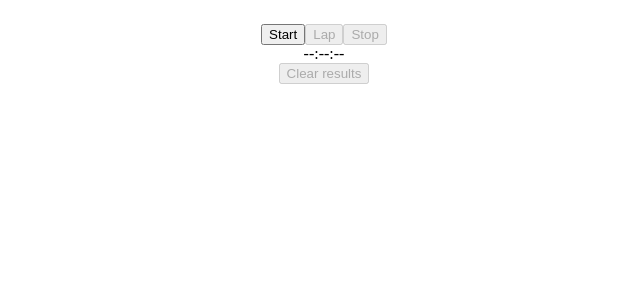
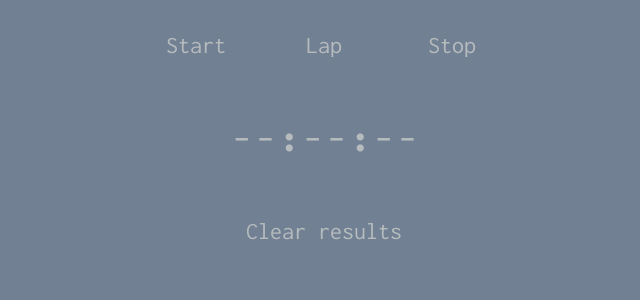
Before and after one commit to jaroslaw-bagnicki/react-timer, a React app: page / in a window 1280 px wide. Shown: the top 300 px of the page, without its empty margins (316-956 px from the left). Built offline with nearby package versions, Linux system fonts and the light colour scheme.

Commit message:
Add styles

```diff
--- a/src/App.js
+++ b/src/App.js
@@ -24,11 +24,11 @@ export class App extends Component {
           <Button onClick={this.stop} color="red" disabled={!isRunning}>Stop</Button>
         </div>
 
-        <div className={styles.timerLabel}>
+        <div className={styles.timer}>
           {isRunning ? this.renderTime() : stopTimeText || '--:--:--'}
         </div>
 
-        <div>
+        <div className={styles.results}>
           <Button onClick={this.clear} disabled={(!(!!laps.length || !!stopTimeText))}>Clear results</Button>
           <Results laps={laps} />
         </div>
--- a/src/App.styles.module.scss
+++ b/src/App.styles.module.scss
@@ -1,3 +1,6 @@
+
+@import url('https://fonts.googleapis.com/css?family=Major+Mono+Display');
+
 .container {
   width: 90%;
   margin: 0 auto;
@@ -6,3 +9,17 @@
   flex-direction: column;
   align-items: center;
 }
+
+.timer {
+  margin: 3rem 1rem;
+  font-family: 'Major Mono Display', monospace;
+  font-size: 2rem;
+  font-weight: 600;
+  user-select: none;
+}
+
+.results {
+  display: flex;
+  flex-direction: column;
+  align-items: center;
+}
--- /dev/null
+++ b/src/components/Button/Button.style.module.scss
@@ -0,0 +1,42 @@
+@import '../../styles/variables';
+
+.button {
+  display: inline-block;
+  min-width: 7rem;
+  padding: .375rem 1.25rem;
+  margin: .5rem;
+  border: 3px solid transparent;
+  border-radius: .375rem;
+  text-align: center;
+  font-size: 1.5rem;
+  color: $base-font-color;
+  font-weight: 500;
+  text-decoration: none;
+  transition: .4s;
+  cursor: pointer;
+
+  &:disabled {
+    cursor: not-allowed;
+  }
+
+  &:not(:disabled):hover {
+    font-weight: 700;
+    color: $dark-font-color;
+    border-color: $dark-font-color;
+
+    &.green {
+      color: $green-font-color;
+      border-color: $green-font-color;
+    }
+
+    &.yellow {
+      color: $yellow-font-color;
+      border-color: $yellow-font-color;
+    }
+
+    &.red {
+      color: $red-font-color;
+      border-color: $red-font-color;
+    }
+  }
+}
--- a/src/components/Button/index.js
+++ b/src/components/Button/index.js
@@ -1,8 +1,9 @@
 import React from 'react';
 import PropTypes from 'prop-types';
+import styles from './Button.style.module.scss';
 
 export const Button = ({onClick, color, disabled, children}) => (
-  <button onClick={onClick} className={color} disabled={disabled}>{children}</button>
+  <button onClick={onClick} className={[styles.button, styles[color]].join(' ')} disabled={disabled}>{children}</button>
 );
 
 Button.propTypes = {
--- /dev/null
+++ b/src/components/Results/Results.style.module.scss
@@ -0,0 +1,4 @@
+.listElement {
+    font-size: 1.25rem;
+    margin: .25rem .375rem;
+}
--- a/src/components/Results/index.js
+++ b/src/components/Results/index.js
@@ -1,9 +1,10 @@
 import React from 'react';
 import PropTypes from 'prop-types';
+import styles from './Results.style.module.scss';
 
 export const Results = ({laps}) => (
-  <ul>
-    {laps.map(lap => (<li key={lap.no}>Lap{lap.no}: {lap.time}</li>))}
+  <ul className={styles.container}>
+    {laps.map(lap => (<li key={lap.no} className={styles.listElement}>Lap {lap.no}: {lap.time}</li>))}
   </ul>
 );
 
--- a/src/index.js
+++ b/src/index.js
@@ -1,6 +1,7 @@
 import React from 'react';
 import ReactDOM from 'react-dom';
 import { App } from './App';
+import './styles/global.scss';
 
 const app = React.createElement(App);
 const appContainer = document.getElementById('app');
--- /dev/null
+++ b/src/styles/_reset.scss
@@ -0,0 +1,66 @@
+/* http://meyerweb.com/eric/tools/css/reset/
+   v2.0 | 20110126
+   License: none (public domain)
+*/
+
+html, body, div, span, applet, object, iframe,
+h1, h2, h3, h4, h5, h6, p, blockquote, pre,
+a, abbr, acronym, address, big, cite, code,
+del, dfn, em, img, ins, kbd, q, s, samp,
+small, strike, strong, sub, sup, tt, var,
+b, u, i, center,
+dl, dt, dd, ol, ul, li,
+fieldset, form, label, legend,
+table, caption, tbody, tfoot, thead, tr, th, td,
+article, aside, canvas, details, embed,
+figure, figcaption, footer, header, hgroup,
+menu, nav, output, ruby, section, summary,
+time, mark, audio, video {
+	margin: 0;
+	padding: 0;
+	border: 0;
+	font-size: 100%;
+	font: inherit;
+	vertical-align: baseline;
+}
+/* HTML5 display-role reset for older browsers */
+article, aside, details, figcaption, figure,
+footer, header, hgroup, menu, nav, section {
+	display: block;
+}
+body {
+	line-height: 1;
+}
+ol, ul {
+	list-style: none;
+}
+blockquote, q {
+	quotes: none;
+}
+blockquote:before, blockquote:after,
+q:before, q:after {
+	content: '';
+	content: none;
+}
+table {
+	border-collapse: collapse;
+	border-spacing: 0;
+}
+
+
+// Button & input reset
+
+button {
+  margin:0;
+	border:0;
+	padding:0;
+	display:inline-block;
+	vertical-align:middle;
+	white-space:normal;
+	background:none;
+	line-height:1;
+	font-size: 100%;
+	font-family: inherit;
+	color: inherit;
+	outline: 0;
+}
--- /dev/null
+++ b/src/styles/_typography.scss
@@ -0,0 +1,9 @@
+@import url('https://fonts.googleapis.com/css?family=Inconsolata:400,800');
+
+body {
+  font-family: 'Inconsolata', monospace;
+  font-size: 16px;
+  font-weight: 400;
+  background-color: $bg-color;
+  color: $base-font-color;
+}
--- /dev/null
+++ b/src/styles/_variables.scss
@@ -0,0 +1,7 @@
+$base-font-color: hsl(207, 6%, 73%);
+$green-font-color: #27ae60;
+$yellow-font-color: #f1c40f;
+$red-font-color: #c0392b;
+$dark-font-color: hsl(207, 6%, 23%);
+
+$bg-color: #718093;
--- /dev/null
+++ b/src/styles/global.scss
@@ -0,0 +1,3 @@
+@import './reset';
+@import './variables';
+@import './typography';
```
